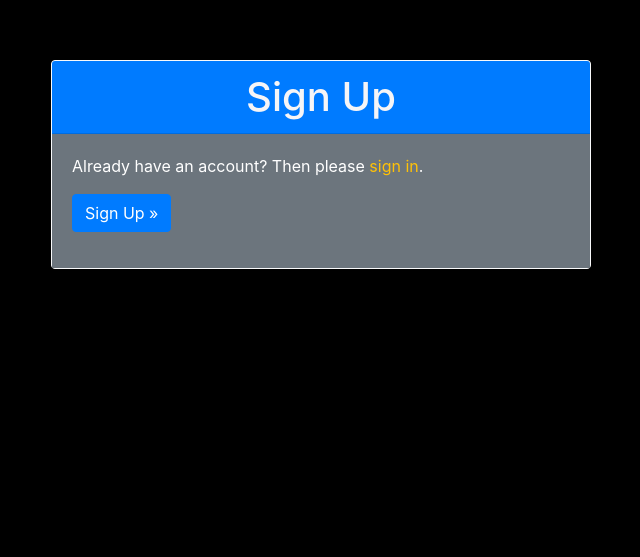
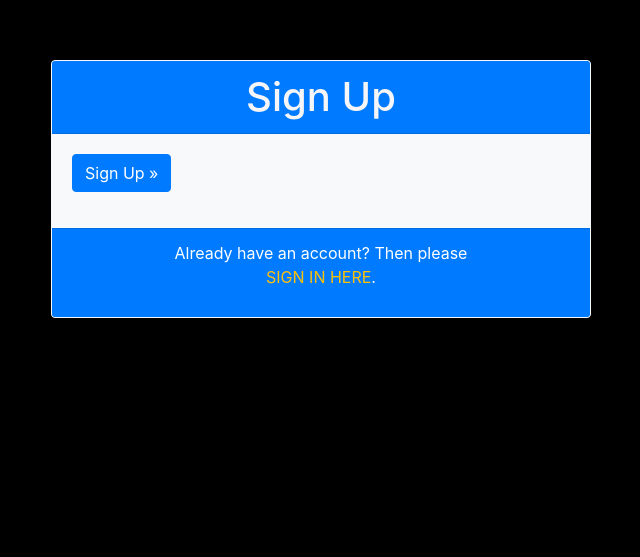
Before and after one commit to DiarmuidSheeran/games, a Django app: template templates/allauth/account/signup.html in a window 1280 px wide. Shown: the part 56-613 px from the top of the page, without its empty margins (319-959 px from the left). Run offline with Django 3.2, Linux system fonts and the light colour scheme; the template is opened without the code that fills it, so the values that code supplies are empty; some libraries are stand-ins or nearby versions; some web fonts are replaced.

Commit message:
Fix sign up stuyling issue

```diff
--- a/games/settings.py
+++ b/games/settings.py
@@ -26,7 +26,7 @@ BASE_DIR = Path(__file__).resolve().parent.parent
 # SECURITY WARNING: keep the secret key used in production secret!
 SECRET_KEY = os.environ.get('SECRET_KEY')
 # SECURITY WARNING: don't run with debug turned on in production!
-DEBUG = True
+DEBUG = False
 
 ALLOWED_HOSTS = ['retro-gaming-site-5328a324207f.herokuapp.com', '127.0.0.1']
 
--- a/templates/allauth/account/signup.html
+++ b/templates/allauth/account/signup.html
@@ -11,8 +11,8 @@
                 <div class="card-header bg-primary text-white text-center">
                     <h1 class="mb-0">{% trans "Sign Up" %}</h1>
                 </div>
-                <div class="card-body bg-secondary">
-                    <p>{% blocktrans %}Already have an account? Then please <a href="{{ login_url }}" class="text-warning">sign in</a>.{% endblocktrans %}</p>
+                <div class="card-body bg-light text-dark">
+
                     <form class="signup" id="signup_form" method="post" action="{% url 'account_signup' %}">
                         {% csrf_token %}
                         {{ form.as_p }}
@@ -24,6 +24,9 @@
                         </div>
                     </form>
                 </div>
+                <div class="card-footer bg-primary text-white text-center">
+                    <p class="text-center">{% blocktrans %}Already have an account? Then please <br><a href="{{ login_url }}" class="text-warning">SIGN IN HERE</a>.{% endblocktrans %}</p>
+                </div>
             </div>
         </div>
     </div>
```
